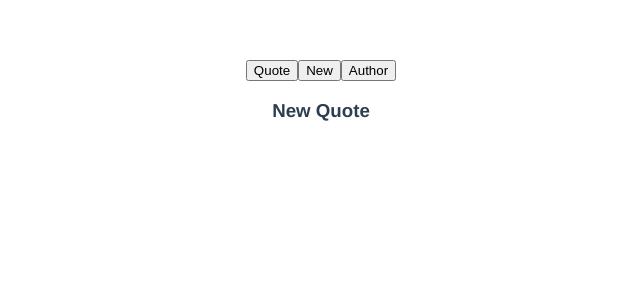
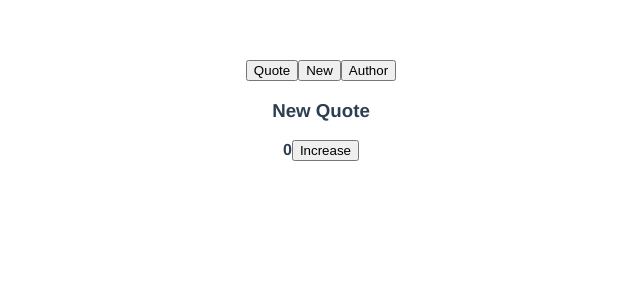
Before and after one commit to abhinavmathur/vue_base, a Vue app: page / in a window 1280 px wide. Both pictures are taken after a click on the button "New". Shown: the top 300 px of the page, without its empty margins (319-959 px from the left). Built offline with nearby package versions, Linux system fonts and the light colour scheme.

Commit message:
Added dynamic components

```diff
--- a/src/App.vue
+++ b/src/App.vue
@@ -5,10 +5,12 @@
     <button @click="selectedComponent = 'appAuthor'">Author</button>
     <br>
 
+    <keep-alive>
+      <component :is="selectedComponent">
+        hello world
+      </component>
+    </keep-alive>
 
-    <component :is="selectedComponent">
-      hello world
-    </component>
   </div>
 </template>
 
--- a/src/components/New.vue
+++ b/src/components/New.vue
@@ -1,12 +1,19 @@
 <template>
   <div>
     <h3>New Quote</h3>
+    <strong>{{ counter }}</strong>
+    <button @click="counter++">Increase</button>
   </div>
 </template>
 
 <script>
   export default {
-    name: 'New Quote'
+    name: 'New Quote',
+    data(){
+      return {
+        counter: 0
+      }
+    }
   }
 </script>
 
```
